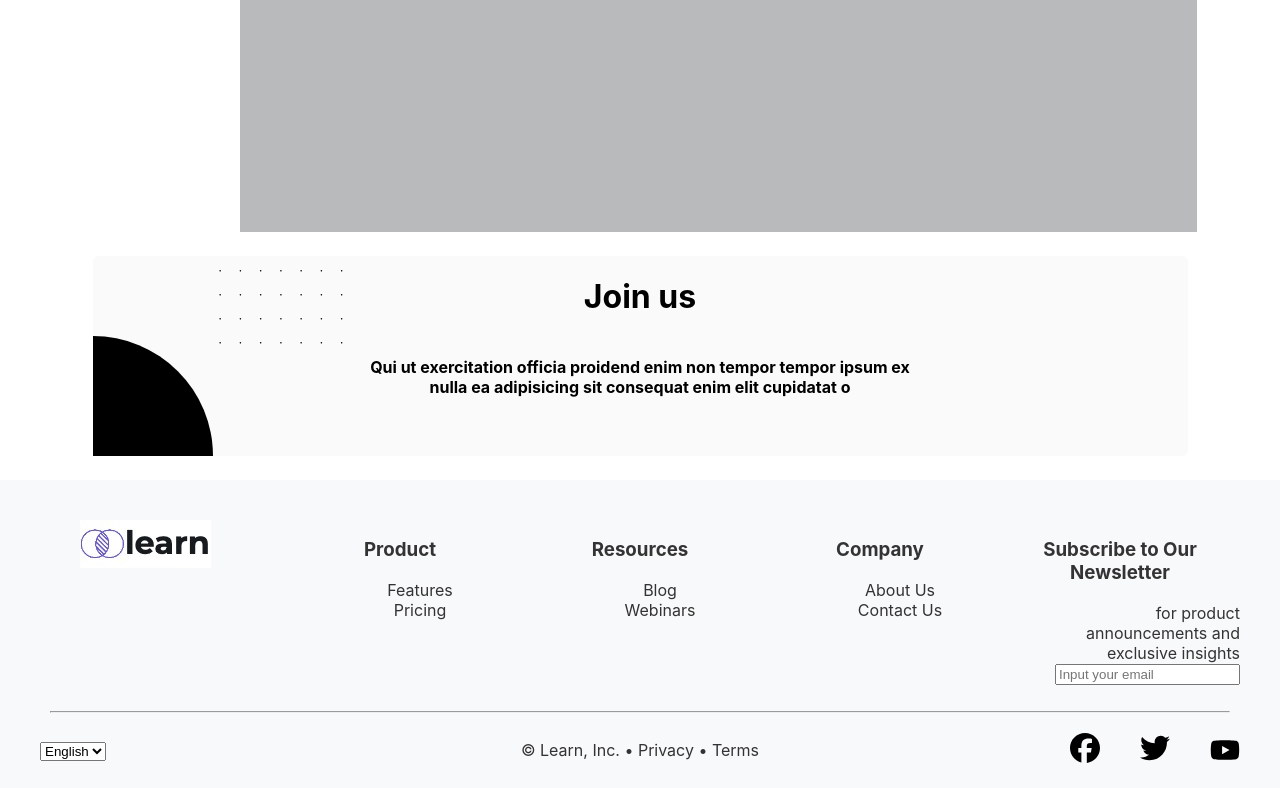
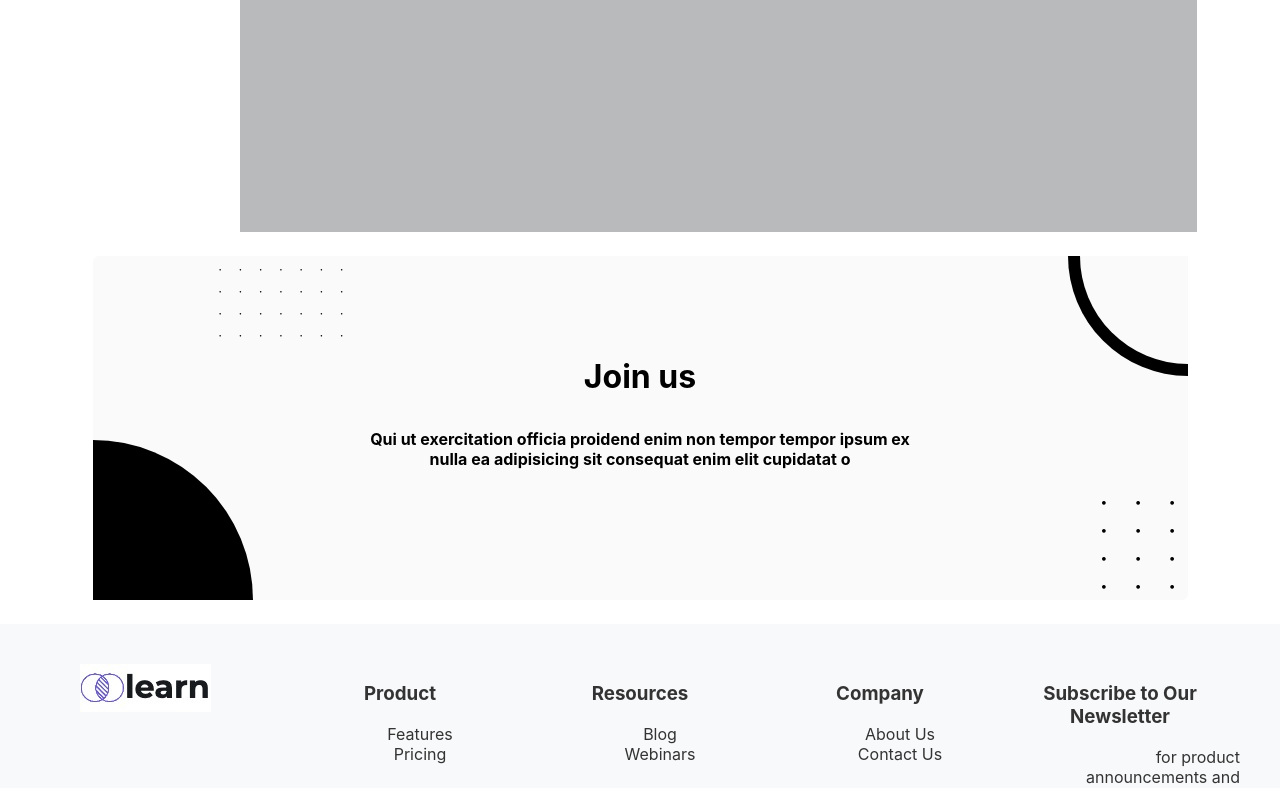
Before and after one commit to olehivoniuk/learn-app, a React (Create React App) app: page / in a window 1280 px wide. Shown: the part 575-1363 px from the top of the page. Built offline with nearby package versions, Linux system fonts and the light colour scheme.

Commit message:
exracted content to the JoinUsBox component and added draft styling to it

```diff
--- a/src/components/joinUsBox/joinUsBox.css
+++ b/src/components/joinUsBox/joinUsBox.css
@@ -0,0 +1,94 @@
+.home-container {
+    position: relative; /* Change position to relative */
+    width: 100%; /* Take up full width of the content area */
+    height: 18vh;
+    max-width: 100vh; /* Limit maximum width */
+    margin: 0 auto; /* Center horizontally */
+    background: #FAFAFBFF;
+    border-radius: 6px;
+    padding-left: 295px; /* Add padding to accommodate the circle */
+    padding-top: 25vh;
+    margin-top: 3vh;
+    margin-bottom: 3vh;
+}
+
+/* Oval 1 */
+.oval {
+    position: absolute;
+    bottom: 0;
+    left: 0; /* Adjusted to left */
+    width: 20vh; /* Adjust width and height as needed */
+    height: 20vh; /* Adjust width and height as needed */
+    background-color: #000; /* Adjust background color as needed */
+    border-radius: 0 100% 0 0; /* This will make only the top right quarter visible */
+    overflow: hidden;
+  }
+
+  .dots-container {
+    position: absolute;
+    top: 0;
+    left: calc(50% - 350px); /* Move it 80px to the left */
+    transform: translateX(-50%);
+    z-index: 1;
+    width: 13%;
+    height: 100px;
+    text-align: center;
+    line-height: 18px;
+    text-align: left;
+}
+
+/* CSS for dots */
+.dots-container::before {
+    content: "• • • • • • • • • • • • • • • • • • • • • • • • • • • •";
+    font-size: 5px;
+    color: #000;
+    letter-spacing: 8px; /* Adjust spacing between dots */
+}
+
+.dots-container-second {
+    position: absolute;
+    bottom: 0;
+    right: 0;
+    width: 100px; /* Adjust width to fit content */
+    height: auto; /* Adjust height to fit content */
+    text-align: right; /* Align dots to the right */
+}
+
+.dots-container-second::before {
+    content: "• • • • • • • • • • • • ";
+    font-size: 12px; /* Increase font size for larger dots */
+    color: #000;
+    line-height: 3.5vh;
+    letter-spacing: 12px; /* Adjust spacing between dots */
+}
+
+
+
+
+.join-us-heading {
+    padding-top: 10vh;
+}
+
+.oval-diagonal {
+    position: absolute;
+    top: 0;
+    right: 0;
+    width: 15vh; /* Adjust width and height as needed */
+    height: 15vh; /* Adjust width and height as needed */
+    background-color: #000; /* Adjust background color as needed */
+    border-radius: 100% 0 0 0; /* This will make only the top left quarter visible */
+    overflow: hidden;
+    transform: rotate(270deg); /* Rotate the oval by 90 degrees */
+  }
+
+  .small-oval {
+    position: absolute;
+    top: 0;
+    right: 0;
+    width: 13.5vh; /* Adjust width and height as needed */
+    height: 13.5vh; /* Adjust width and height as needed */
+    background: #FAFAFBFF;
+    border-radius: 100% 0 0 0; /* This will make only the top left quarter visible */
+    overflow: hidden;
+    transform: rotate(270deg); /* Rotate the oval by 90 degrees */
+}
--- a/src/components/joinUsBox/joinUsBox.jsx
+++ b/src/components/joinUsBox/joinUsBox.jsx
@@ -1,9 +1,15 @@
 import './joinUsBox.css'
 const JoinUsBox = () => {
   return (
-    <div>
-
-    </div>
+    <div className="home-container">
+    <div className="dots-container"></div>
+    <h1 className='join-us-heading'>Join us</h1>
+    <h4>Qui ut exercitation officia proidend enim non tempor tempor ipsum ex nulla ea adipisicing sit consequat enim elit cupidatat o</h4>
+    <div className="oval"></div>
+    <div className="oval-diagonal"></div>
+    <div className="small-oval"></div>
+    <div className="dots-container-second"></div>
+</div>
   )
 }
 
--- a/src/pages/homePage/home.jsx
+++ b/src/pages/homePage/home.jsx
@@ -1,6 +1,7 @@
 import Navigation from '../../components/navigation/navigation'
 import Footer from '../../components/footer/footer'
 import Rectangle1 from '../../images/Rectangle1.png'
+import JoinUsBox from '../../components/joinUsBox/joinUsBox'
 
 import './homePage.css'
 
@@ -18,13 +19,7 @@ const Home = () => {
 
           <img src={Rectangle1} alt="video introduction of the content" class="center-image" />
 
-          <div className="home-container">
-              <div className="dots-container"></div>
-              <h1>Join us</h1>
-              <h4>Qui ut exercitation officia proidend enim non tempor tempor ipsum ex nulla ea adipisicing sit consequat enim elit cupidatat o</h4>
-
-              <div className="oval"></div>
-          </div>
+          <JoinUsBox />
           <Footer />
       </div>
     )
--- a/src/pages/homePage/homePage.css
+++ b/src/pages/homePage/homePage.css
@@ -38,49 +38,3 @@ h4 {
     position: relative; /* Add position relative */
     padding-left: 30vh;
 }
-
-.home-container {
-    position: relative; /* Change position to relative */
-    width: 100%; /* Take up full width of the content area */
-    max-width: 100vh; /* Limit maximum width */
-    margin: 0 auto; /* Center horizontally */
-    background: #FAFAFBFF;
-    border-radius: 6px;
-    padding-left: 295px; /* Add padding to accommodate the circle */
-    padding-top: 25vh;
-    margin-top: 3vh;
-    margin-bottom: 3vh;
-}
-
-/* Oval 1 */
-.oval {
-    position: absolute;
-    bottom: 0;
-    left: 0; /* Adjusted to left */
-    width: 15vh; /* Adjust width and height as needed */
-    height: 15vh; /* Adjust width and height as needed */
-    background-color: #000; /* Adjust background color as needed */
-    border-radius: 0 100% 0 0; /* This will make only the top right quarter visible */
-    overflow: hidden;
-  }
-
-  .dots-container {
-    position: absolute;
-    top: 0;
-    left: calc(50% - 350px); /* Move it 80px to the left */
-    transform: translateX(-50%);
-    z-index: 1;
-    width: 13%;
-    height: 100px;
-    text-align: center;
-    line-height: 20px;
-    text-align: left;
-}
-
-/* CSS for dots */
-.dots-container::before {
-    content: "• • • • • • • • • • • • • • • • • • • • • • • • • • • •";
-    font-size: 5px;
-    color: #000;
-    letter-spacing: 8px; /* Adjust spacing between dots */
-}
```
